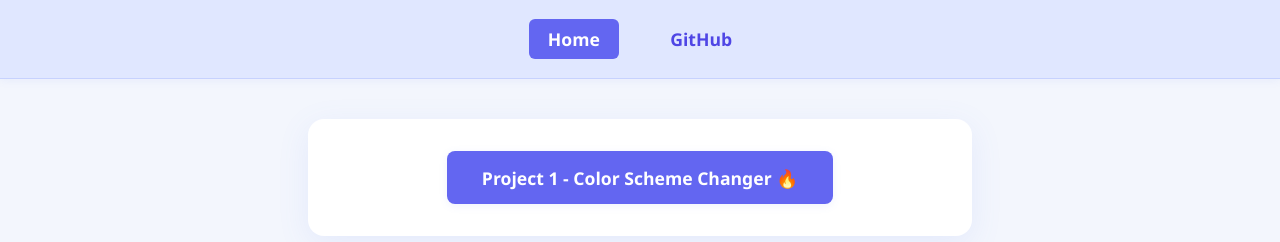
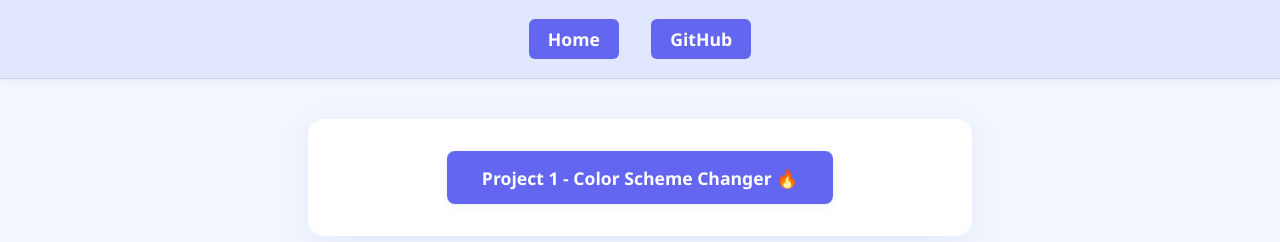
Before and after one commit to anshcodes22/DOM-Projects, a website: page index.html in a window 1280 px wide. Drawn offline with Linux system fonts and the light colour scheme.

Commit message:
Update styles.css

```diff
--- a/styles.css
+++ b/styles.css
@@ -19,7 +19,8 @@ nav {
 }
 
 nav a {
-  color: #4f46e5;
+  color: white;
+  background: #6366f1;
   font-weight: 600;
   font-size: 1.1rem;
   text-decoration: none;
```
